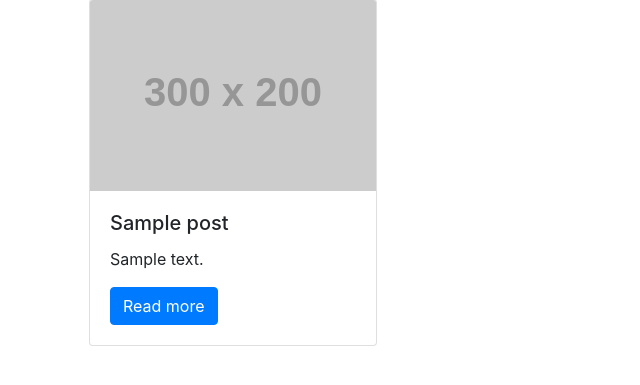
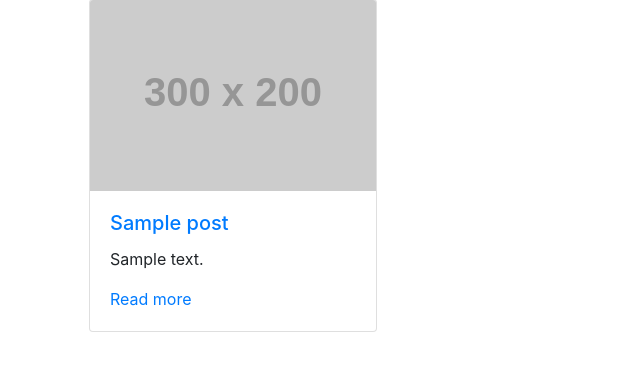
Before and after one commit to AS7go/php-blog, a PHP site: template templates/index.twig in a window 1280 px wide. Shown: the part 141-526 px from the top of the page, without its empty margins (0-640 px from the left). Run offline with PHP 8.4, Linux system fonts and the light colour scheme; the template is opened without the code that fills it: most values are stand-ins (such as "Sample title", 1, 10 or a date in 2020); grey boxes labelled with a size stand in for pictures from a placeholder-image service; some libraries are stand-ins or nearby versions.

Commit message:
any post key les 6

```diff
--- a/index.php
+++ b/index.php
@@ -33,7 +33,7 @@ $postMapper = new PostMapper($connection);
 $app = AppFactory::create();
 
 $app->get('/', function (Request $request, Response $response, $args) use ($view, $postMapper) {
-    $posts = $postMapper->getList();
+    $posts = $postMapper->getList('DESC');
     $body = $view->render('index.twig', [
         'posts' =>$posts
     ]);
--- a/templates/index.twig
+++ b/templates/index.twig
@@ -12,9 +12,10 @@
                 <div class="card" style="width: 18rem;">
                     <img src="https://dummyimage.com/300x200/347345/ffffff" class="card-img-top" alt="{{ post.title|escape }}">
                     <div class="card-body">
-                        <h5 class="card-title">{{ post.title|escape }}</h5>
+                        <a href="/{{ post.url_key}}"><h5 class="card-title">{{ post.title|escape }}</h5></a>
                         <p class="card-text">{{ post.description|escape }}</p>
-                        <a href="/{{ post.url_key}}" class="btn btn-primary">Read more</a>
+                        {# <a href="/{{ post.url_key}}" class="btn btn-primary">Read more</a> #}
+                        <a href="/{{ post.url_key}}" class="">Read more</a>
                     </div>
                 </div>
             </div>
```
Also changed, not shown: src/PostMapper.php (+7 -2 lines).
